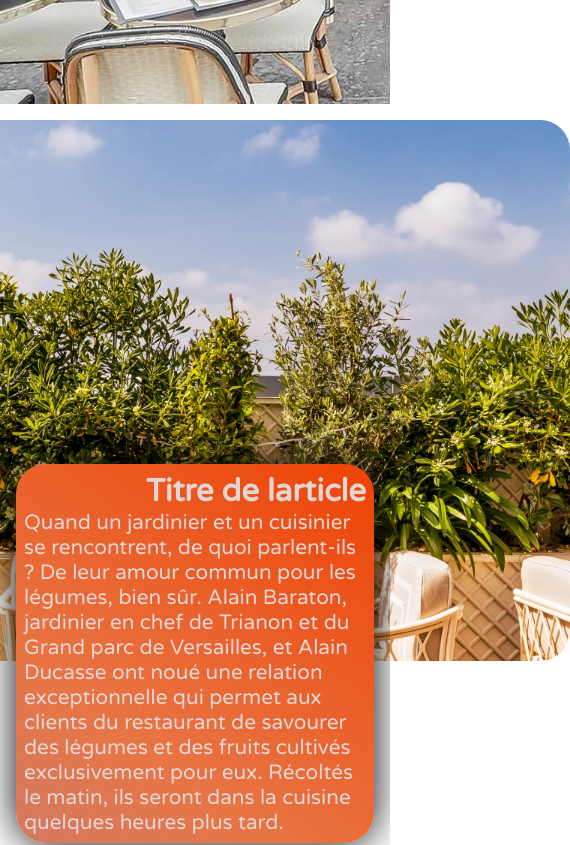
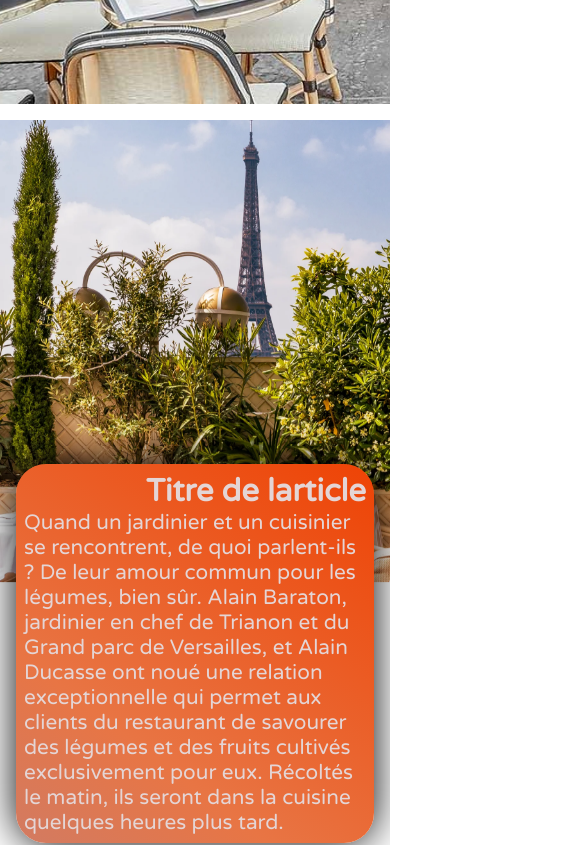
Before and after one commit to jimni6/restaurant-app, a Next.js app: page / in a window 390 px wide. Shown: the part 780-1625 px from the top of the page, 570 px wide, since content can reach past the window. Built offline with nearby package versions, Linux system fonts and the light colour scheme.

Commit message:
Using lib 'react-reveal' to animate elements on scroll

```diff
--- a/components/article.js
+++ b/components/article.js
@@ -1,23 +1,28 @@
 import Image from 'next/image';
 import styles from './article.module.css';
 import image from '../public/terrasse.webp';
+import Fade from 'react-reveal/Fade';
 
 
 export default function Article() {
     return (
         <>
             <div className={styles.container}>
+                <Fade left>
                     <Image
                         className={styles.image}
                         src={image}
                         alt='Terrasse du Little Cocotte'
                     />
+                </Fade>
+                <Fade right>
                     <div className={styles.text}>
                         <h2>Titre de larticle</h2>
                         <p>
                         Quand un jardinier et un cuisinier se rencontrent, de quoi parlent-ils ? De leur amour commun pour les légumes, bien sûr. Alain Baraton, jardinier en chef de Trianon et du Grand parc de Versailles, et Alain Ducasse ont noué une relation exceptionnelle qui permet aux clients du restaurant de savourer des légumes et des fruits cultivés exclusivement pour eux. Récoltés le matin, ils seront dans la cuisine quelques heures plus tard.
                         </p>
                     </div>
+                </Fade>
             </div>
         </>
     )
--- a/components/article.module.css
+++ b/components/article.module.css
@@ -8,7 +8,7 @@
 }
 
 .image {
-    width: 110%;
+    width: 225%;
     height: auto;
     grid-column: 1 / 3;
     grid-row: 1 / 3;
@@ -16,8 +16,10 @@
 }
 
 .text {
+    z-index: 0;
     padding: 0.5rem;
-    margin-top: 2rem;
+    margin-block-end: auto;
+    margin-top: 10rem;
     /* background: linear-gradient(#DE4A23, #c99950); */
     background: linear-gradient(217deg, #ee4305, #e87544 70.71%, #d27b62);
     border-radius: 30px;
@@ -46,11 +48,11 @@
     }
 
     .image {
-        height: 64%;
+        height: 125%;
         width: auto;
-        border-radius: 30px;
+        border-radius: 0px;
         position: absolute;
-        left: -100%;
+        /* left: -200%; */
         grid-column: 1 / 2;
         grid-row: 1 / 3;
     }
@@ -58,7 +60,7 @@
     .text{
         margin: 1rem;
         margin-top: -1.6rem;
-        grid-column: 1 / 2;
+        /* grid-column: 1 / 2; */
         grid-row: 2 / 3;
         z-index: 0;
         font-size: 1.3rem;
--- a/package.json
+++ b/package.json
@@ -15,6 +15,7 @@
     "eslint-config-next": "13.1.6",
     "next": "13.1.6",
     "react": "18.2.0",
-    "react-dom": "18.2.0"
+    "react-dom": "18.2.0",
+    "react-reveal": "^1.2.2"
   }
 }
```
Also changed, not shown: 1 other file (tests, documents, lock files or other folders). Lines whose indentation alone changed are shown as unchanged.
